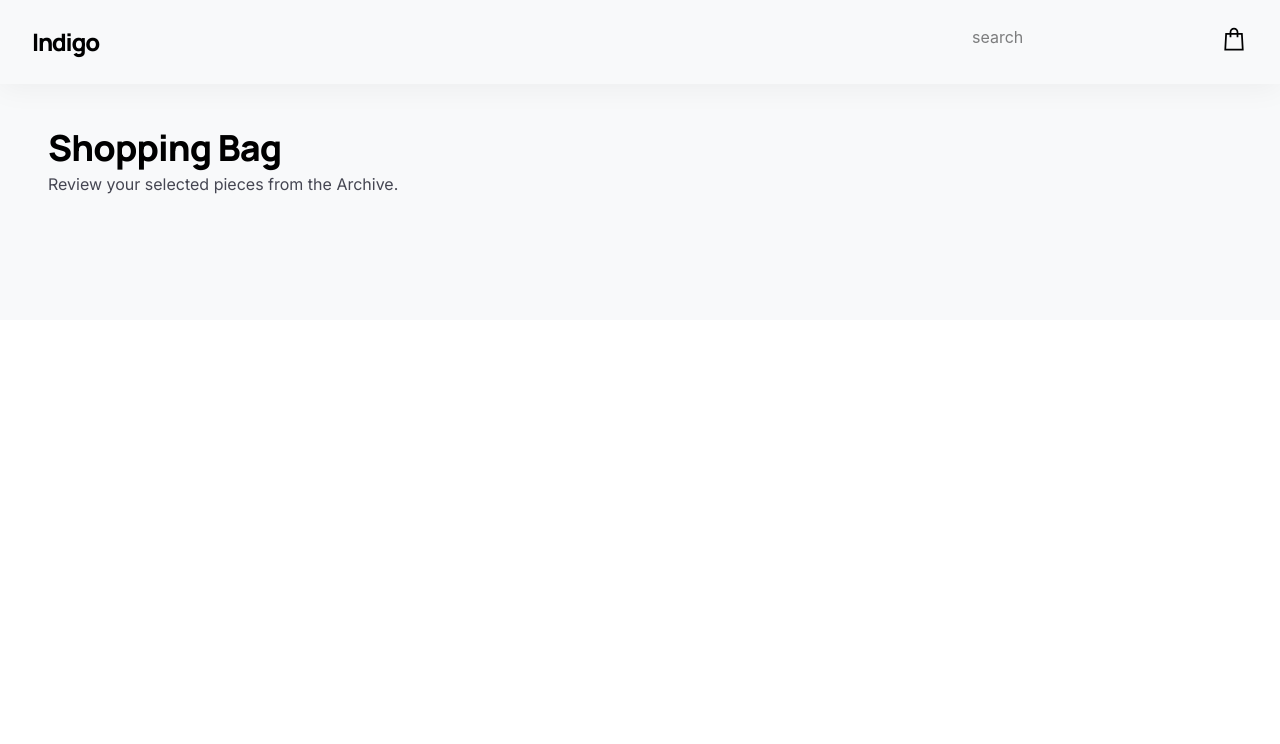
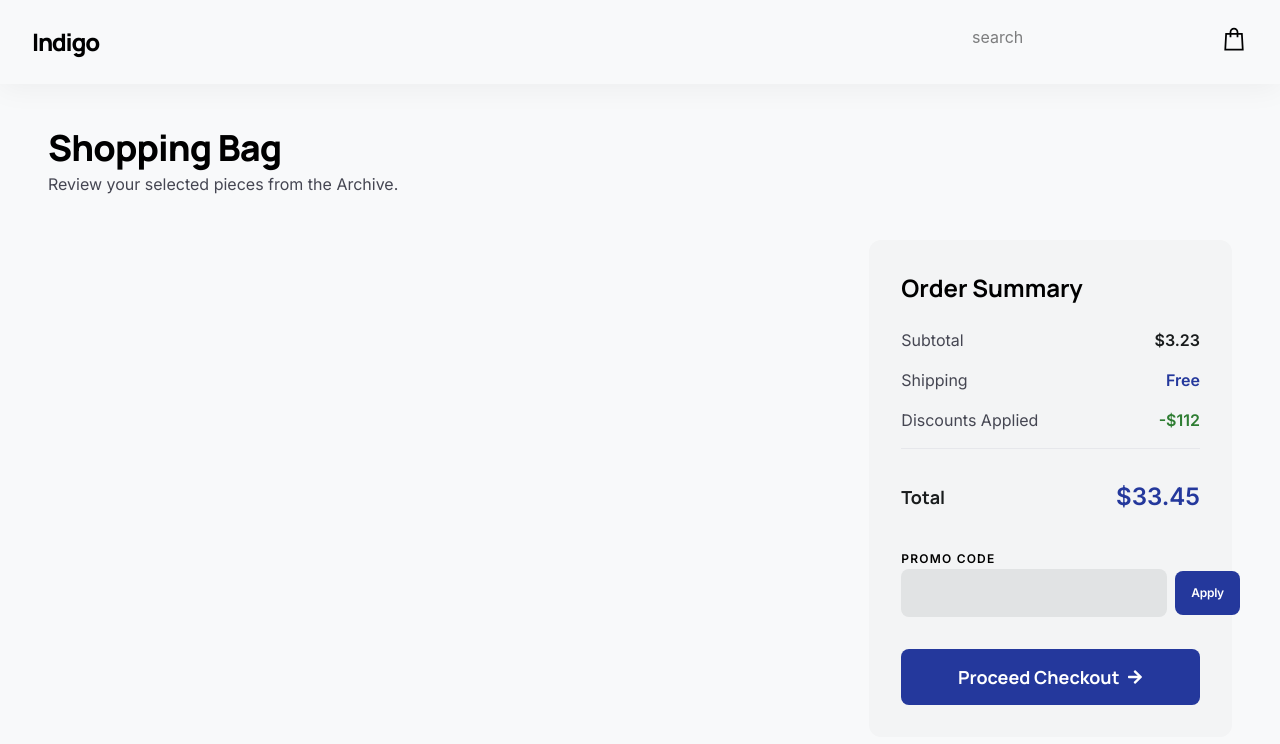
Before and after one commit to jlsutpi-coding/Ecommerce, a React (Vite) app: page /cart in a window 1280 px wide. Shown: the top 744 px of the page. Built offline with nearby package versions, Linux system fonts and the light colour scheme.

Commit message:
feat(cart): implement two-column layout and complete summary sidebar

```diff
--- a/src/pages/cart/CartItem.jsx
+++ b/src/pages/cart/CartItem.jsx
@@ -1,4 +1,3 @@
-import React from "react";
 import { Link } from "react-router";
 
 import { CgTrash } from "react-icons/cg";
@@ -6,12 +5,12 @@ import { IoMdAdd, IoMdRemove } from "react-icons/io";
 
 const CartItem = ({ cart }) => {
   return (
-    <div className="flex gap-8 bg-white rounded-xl shadow-sm group  p-6">
+    <div className="flex gap-8 bg-white rounded-xl shadow-sm  p-6">
       <div className=" h-60 rounded-lg  overflow-hidden shrink-0">
         <Link to={`/products/${cart.id}`}>
           <img
             src={cart.thumbnail}
-            className=" w-full h-full  mix-blend-multiply opacity-90 transition-transform duration-500 group-hover:scale-105 object-contain  "
+            className=" w-full h-full  mix-blend-multiply opacity-90 transition-transform duration-500 hover:scale-105 object-contain  "
             alt=""
           />
         </Link>
--- a/src/pages/cart/CartPage.jsx
+++ b/src/pages/cart/CartPage.jsx
@@ -1,9 +1,7 @@
-import React from "react";
-import { useSelector } from "react-redux";
-import CartItem from "./CartItem";
+import RightColumn from "./RightColumn";
+import LeftColumn from "./LeftColumn";
 
 const CartPage = () => {
-  const { cartItems } = useSelector((state) => state.carts);
   return (
     <main className="pt-32 px-12 bg-[#f8f9fa] pb-20 max-w-screen-2xl mx-auto">
       <header className="mb-12">
@@ -16,12 +14,8 @@ const CartPage = () => {
       </header>
 
       <div className="  grid grid-cols-12 gap-12">
-        <div className=" col-span-8  space-y-8">
-          {cartItems?.map((cart) => {
-            return <CartItem key={cart.id} cart={cart} />;
-          })}
-        </div>
-        <div className="col-span-4 bg-blue-600 "></div>
+        <LeftColumn />
+        <RightColumn />
       </div>
     </main>
   );
--- /dev/null
+++ b/src/pages/cart/LeftColumn.jsx
@@ -0,0 +1,15 @@
+import { useSelector } from "react-redux";
+import CartItem from "./CartItem";
+
+const LeftColumn = ({ cart }) => {
+  const { cartItems } = useSelector((state) => state.carts);
+  return (
+    <div className=" col-span-8  space-y-8">
+      {cartItems?.map((cart) => {
+        return <CartItem key={cart.id} cart={cart} />;
+      })}
+    </div>
+  );
+};
+
+export default LeftColumn;
--- /dev/null
+++ b/src/pages/cart/RightColumn.jsx
@@ -0,0 +1,77 @@
+import { FaArrowRight } from "react-icons/fa";
+
+const RightColumn = () => {
+  return (
+    <div className="col-span-4 bg-[#F3F4F5] rounded-xl flex flex-col p-8 gap-8 ">
+      <div className=" flex flex-col gap-8 ">
+        <div className="flex flex-col gap-6">
+          <h2 className=" font-manrope leading-8 text-[24px] font-bold">
+            Order Summary
+          </h2>
+          <div className=" flex flex-col gap-4 ">
+            <div className=" flex justify-between items-center">
+              <p className=" font-normal text-[16px] leading-6 font-inter text-[#454652]">
+                Subtotal
+              </p>
+              <p className=" font-inter font-semibold text-[16px]  text-[#191C1D] leading-6">
+                $3.23
+              </p>
+            </div>
+            <div className=" flex justify-between items-center">
+              <p className=" font-normal text-[16px] leading-6 font-inter text-[#454652]">
+                Shipping
+              </p>
+              <p className=" font-inter font-semibold text-[16px]  text-[#24389C] leading-6">
+                Free
+              </p>
+            </div>
+            <div className=" flex justify-between items-center">
+              <p className=" font-normal text-[16px] leading-6 font-inter text-[#454652]">
+                Discounts Applied
+              </p>
+              <p className=" font-inter font-semibold text-[16px]  text-[#2E7D32] leading-6">
+                -$112
+              </p>
+            </div>
+            <hr className=" text-[#C5C5D4]/30" />
+            <div className=" mt-4 flex justify-between items-center">
+              <p className=" text-[18px] text-[#191C1D] font-bold font-manrope leading-7">
+                Total
+              </p>
+              <p className="text-[24px] text-primary font-semibold font-inter leading-8">
+                $33.45
+              </p>
+            </div>
+          </div>
+        </div>
+        <div>
+          <label
+            htmlFor=""
+            className=" uppercase font-inter font-semibold text-[12px] leading-4 tracking-[1.2px]"
+          >
+            Promo Code
+          </label>
+          <div className=" flex items-center gap-2 ">
+            <input
+              type="text"
+              className=" rounded-lg grow px-4 py-3 font-inter focus-visible:ring-1 focus-visible:ring-[#F3F4F5] focus:outline-none bg-[#E1E3E4]"
+            />
+            <button className=" bg-primary rounded-lg text-white font-inter font-semibold text-[12px] leading-4  tracking-[-0.3px] px-4 py-3.5 ">
+              Apply
+            </button>
+          </div>
+        </div>
+        <div>
+          <button className="   px-4 py-3.5 rounded-lg  w-full flex justify-center gap-2 items-center bg-primary grow text-white">
+            <span className=" font-manrope text-[18px] leading-7 font-bold">
+              Proceed Checkout
+            </span>
+            <FaArrowRight />
+          </button>
+        </div>
+      </div>
+    </div>
+  );
+};
+
+export default RightColumn;
```
